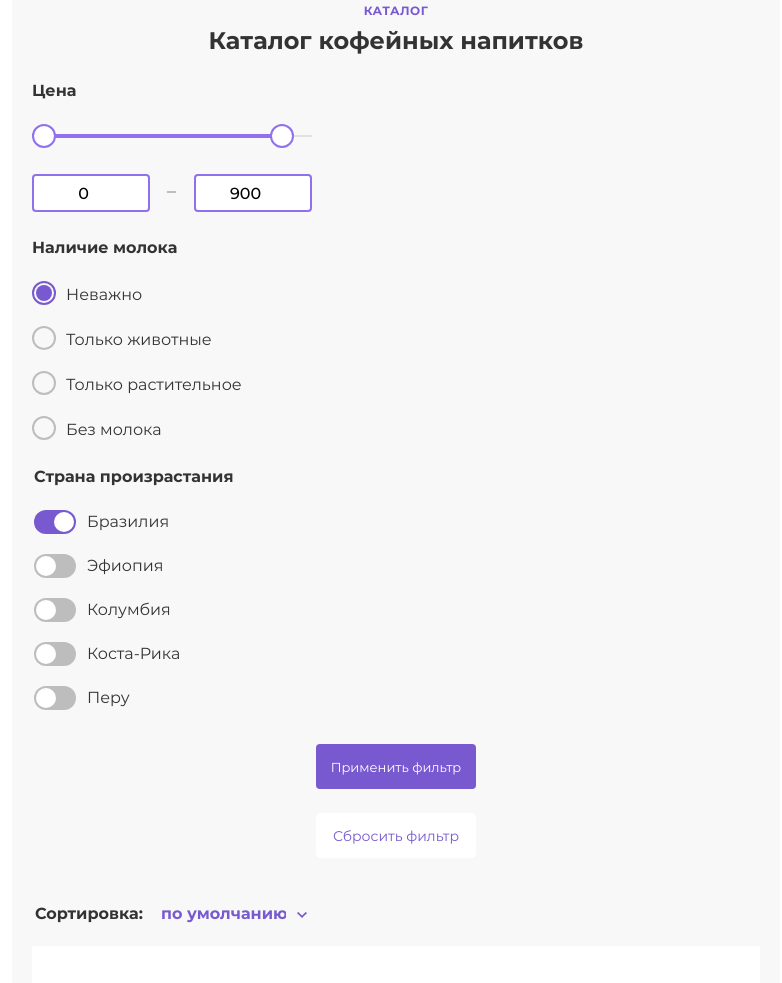
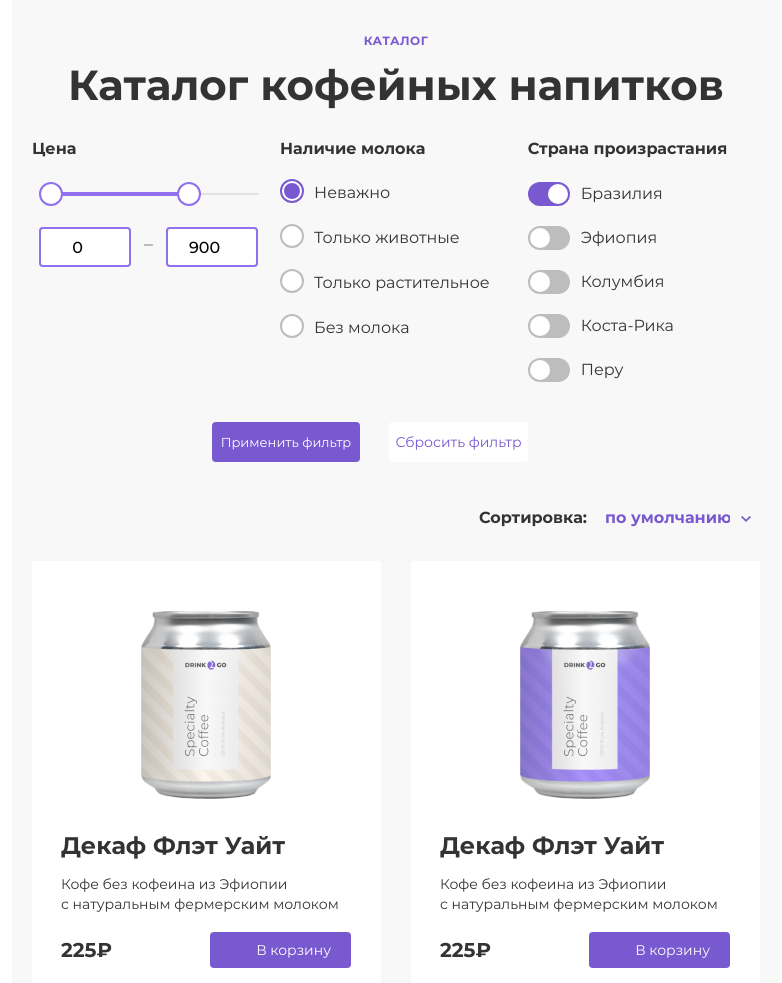
Before and after one commit to Lyezik/Grading, a website: page source/index.html in a window 1280 px wide. Shown: the part 1685-2668 px from the top of the page, without its empty margins (244-1026 px from the left). Drawn offline with nearby package versions, Linux system fonts and the light colour scheme; files that its build step writes are made by us from their sources.

Commit message:
настраивает адаптив каталога для планшета

```diff
--- a/source/index.html
+++ b/source/index.html
@@ -14,8 +14,7 @@
     <a class="main-header__logo header-logo">
       <picture>
         <source media="(min-width: 1440px)" srcset="./img/logo-big.svg">
-        <source media="(min-width: 768px)"
-          srcset="./img/logo-middle.svg">
+        <source media="(min-width: 768px)" srcset="./img/logo-middle.svg">
         <img class="header-logo__image" src="./img/logo-small.svg" width="32" height="36" alt="Логотип Drink2Go">
       </picture>
     </a>
@@ -138,10 +137,11 @@
       <p class="catalog__description">Каталог</p>
       <h2 class="catalog__title">Каталог кофейных напитков</h2>
       <div class="catalog__filter filter">
+        <div class="filter__wrapper">
           <fieldset class="filter__price price">
             <legend class="price__title">Цена</legend>
             <div class="range-scale">
-            <div class="range-scale__bar" style="left: 12px; width: 238px">
+              <div class="range-scale__bar" style="left: 12px; width: 138px">
                 <button class="range-scale__toggle range-scale__toggle--min" type="button">
                   <span class="visually-hidden">Изменить минимальную цену</span>
                 </button>
@@ -232,6 +232,7 @@
               </li>
             </ul>
           </fieldset>
+        </div>
         <div class="filter__filter-buttons filter-buttons">
           <button class="filter-buttons__apply button" type="button">Применить фильтр</button>
           <button class="filter-buttons__reset button" type="reset">Сбросить фильтр</button>
@@ -255,7 +256,7 @@
           <a href="can-white">
             <h3 class="card__title">Декаф Флэт Уайт</h3>
           </a>
-          <p class="card__description">Кофе без кофеина из Эфиопии
+          <p class="card__description">Кофе без кофеина из Эфиопии <br>
             с натуральным фермерским молоком</p>
           <div class="card__buy">
             <p class="card__price">225₽</p>
@@ -275,7 +276,7 @@
           <a href="can-purple">
             <h3 class="card__title">Декаф Флэт Уайт</h3>
           </a>
-          <p class="card__description">Кофе без кофеина из Эфиопии
+          <p class="card__description">Кофе без кофеина из Эфиопии <br>
             с натуральным фермерским молоком</p>
           <div class="card__buy">
             <p class="card__price">225₽</p>
@@ -295,7 +296,7 @@
           <a href="can-black">
             <h3 class="card__title">Декаф Флэт Уайт</h3>
           </a>
-          <p class="card__description">Кофе без кофеина из Эфиопии
+          <p class="card__description">Кофе без кофеина из Эфиопии <br>
             с натуральным фермерским молоком</p>
           <div class="card__buy">
             <p class="card__price">225₽</p>
@@ -315,7 +316,7 @@
           <a href="can-pink">
             <h3 class="card__title">Декаф Флэт Уайт</h3>
           </a>
-          <p class="card__description">Кофе без кофеина из Эфиопии
+          <p class="card__description">Кофе без кофеина из Эфиопии <br>
             с натуральным фермерским молоком</p>
           <div class="card__buy">
             <p class="card__price">225₽</p>
@@ -335,7 +336,7 @@
           <a href="can-brown">
             <h3 class="card__title">Декаф Флэт Уайт</h3>
           </a>
-          <p class="card__description">Кофе без кофеина из Эфиопии
+          <p class="card__description">Кофе без кофеина из Эфиопии <br>
             с натуральным фермерским молоком</p>
           <div class="card__buy">
             <p class="card__price">225₽</p>
@@ -355,7 +356,7 @@
           <a href="can-yellow">
             <h3 class="card__title">Декаф Флэт Уайт</h3>
           </a>
-          <p class="card__description">Кофе без кофеина из Эфиопии
+          <p class="card__description">Кофе без кофеина из Эфиопии <br>
             с натуральным фермерским молоком</p>
           <div class="card__buy">
             <p class="card__price">225₽</p>
--- a/source/less/blocks/card.less
+++ b/source/less/blocks/card.less
@@ -4,11 +4,22 @@
   padding: 40px 20px 21px 20px;
   background: #ffffff;
   gap: 4px;
+
+  @media (min-width: 768px) {
+    width: 349px;
+    box-sizing: border-box;
+    padding: 50px 30px 30px 29px;
+    min-height: 440px;
+  }
 }
 
 .card__img {
   display: block;
   margin: 0 auto 19px auto;
+
+  @media (min-width: 768px) {
+    margin-bottom: 25px;
+  }
 }
 
 .card__title {
@@ -18,6 +29,12 @@
   line-height: 32px;
   color: #333333;
   max-width: 230px;
+
+  @media (min-width: 768px) {
+    font-size: 24px;
+    line-height: 36px;
+    margin-bottom: 6px;
+  }
 }
 
 .card__description {
@@ -26,6 +43,11 @@
   line-height: 20px;
   color: #333333;
   max-width: 230px;
+
+  @media (min-width: 768px) {
+    max-width: 279px;
+    margin-bottom: 14px;
+  }
 }
 
 .card__buy {
--- a/source/less/blocks/catalog.less
+++ b/source/less/blocks/catalog.less
@@ -1,6 +1,14 @@
 .catalog {
   background: #f8f8f8;
   padding: 50px 20px 44px 20px;
+
+  @media (min-width: 768px) {
+    padding: 80px 20px 90px 20px;
+  }
+
+  @media (min-width: 1440px) {
+    padding: 100px 40px 120px;
+  }
 }
 
 .catalog__description {
@@ -21,6 +29,15 @@
   line-height: 36px;
   color: #333333;
   text-align: center;
+
+  @media (min-width: 768px) {
+    font-size: 42px;
+    line-height: 64px;
+  }
+
+  @media (min-width: 1440px) {
+    margin-bottom: 40px;
+  }
 }
 
 .catalog__filter {
@@ -33,4 +50,11 @@
   margin: 0 0 40px 0;
   padding: 0;
   gap: 20px;
+
+  @media (min-width: 768px) {
+    gap: 30px;
+    flex-direction: row;
+    flex-wrap: wrap;
+    margin-bottom: 70px;
+  }
 }
--- a/source/less/blocks/country.less
+++ b/source/less/blocks/country.less
@@ -21,6 +21,10 @@
   & li:last-child {
     margin-bottom: 0;
   }
+
+  @media (min-width: 768px) {
+    margin-bottom: 0;
+  }
 }
 
 .country__item {
--- a/source/less/blocks/filter-buttons.less
+++ b/source/less/blocks/filter-buttons.less
@@ -2,6 +2,10 @@
   display: flex;
   flex-direction: column;
   align-items: center;
+
+  @media (min-width: 768px) {
+    flex-direction: row;
+  }
 }
 
 .filter-buttons__apply {
@@ -9,6 +13,7 @@
   align-items: center;
   width: 160px;
   height: 45px;
+  font-weight: 400;
   font-size: 13px;
   line-height: 24px;
   background: #7859cf;
@@ -16,11 +21,20 @@
   color: #ffffff;
   border-radius: 4px;
   margin-bottom: 24px;
+
+  @media (min-width: 768px) {
+    margin-bottom: 0;
+    margin-left: 180px;
+    margin-right: 29px;
+    width: 148px;
+    height: 40px;
+  }
 }
 
 .filter-buttons__reset {
   justify-content: center;
   align-items: center;
+  font-weight: 400;
   width: 160px;
   height: 45px;
   font-size: 14px;
@@ -29,4 +43,9 @@
   border: none;
   color: #7859cf;
   border-radius: 4px;
+
+  @media (min-width: 768px) {
+    width: 139px;
+    height: 40px;
+  }
 }
--- a/source/less/blocks/filter.less
+++ b/source/less/blocks/filter.less
@@ -1,3 +1,26 @@
+.filter__wrapper {
+  @media (min-width: 768px) {
+    display: flex;
+    margin-bottom: 40px;
+    flex-wrap: wrap;
+  }
+}
+
 .filter__price {
-  margin-bottom: 24.5px;
+  margin: 0 0 27px;
+
+  @media (min-width: 768px) {
+    margin-right: 21px;
+    margin-left: 7px;
+    margin-bottom: 0;
+  }
 }
+
+.filter__milk {
+  margin: 0;
+
+  @media (min-width: 768px) {
+    margin-right: 36px;
+    margin-bottom: 0;
+  }
+}
--- a/source/less/blocks/milk.less
+++ b/source/less/blocks/milk.less
@@ -1,6 +1,5 @@
 .milk {
   padding: 0;
-  margin: 0;
   border: 0;
 }
 
@@ -10,6 +9,10 @@
   line-height: 24px;
   margin-bottom: 23px;
   padding: 0;
+
+  @media (min-width: 768px) {
+    margin-bottom: 20px;
+  }
 }
 
 .milk__list {
--- a/source/less/blocks/price-label.less
+++ b/source/less/blocks/price-label.less
@@ -1,5 +1,3 @@
-
-
 .price-label__input {
   font-family: "Montserrat", "Arial", sans-serif;
   font-weight: 500;
@@ -13,8 +11,18 @@
   background: #ffffff;
   box-sizing: border-box;
   text-align: center;
+
+  @media (min-width: 768px) {
+    width: 92px;
+    height: 40px;
+    padding: 8px 10px;
+  }
 }
 
 .price-label__input-min {
   margin-right: 44px;
+
+  @media (min-width: 768px) {
+    margin-right: 35px;
+  }
 }
--- a/source/less/blocks/price.less
+++ b/source/less/blocks/price.less
@@ -1,7 +1,10 @@
 .price {
   border: none;
   padding: 0;
-  margin: 0 0 24px;
+
+  @media (min-width: 768px) {
+    width: 220px;
+  }
 }
 
 .price__title {
@@ -10,6 +13,10 @@
   line-height: 24px;
   margin-bottom: 32px;
   padding: 0;
+
+  @media (min-width: 768px) {
+    margin-left: -7px;
+  }
 }
 
 .price__wrapper {
@@ -24,5 +31,9 @@
     height: 2px;
     top: 17px;
     left: 135px;
+
+    @media (min-width: 768px) {
+      left: 105px;
+    }
   }
 }
--- a/source/less/blocks/radio-label.less
+++ b/source/less/blocks/radio-label.less
@@ -12,6 +12,7 @@
   border: 2px solid #bdbdbd;
   bottom: -1px;
   left: 0;
+  background: #ffffff;
 }
 
 .radio-label__input:checked + .radio-label__mark::after {
--- a/source/less/blocks/range-scale.less
+++ b/source/less/blocks/range-scale.less
@@ -4,6 +4,11 @@
   margin-bottom: 37px;
   height: 2px;
   background: #e2e2e2;
+
+  @media (min-width: 768px) {
+    width: 220px;
+    margin-bottom: 32px;
+  }
 }
 
 .range-scale__bar {
--- a/source/less/blocks/sort.less
+++ b/source/less/blocks/sort.less
@@ -2,6 +2,11 @@
   display: flex;
   margin: 0 0 16px 0;
   padding-left: 3px;
+
+  @media (min-width: 768px) {
+    justify-content: end;
+    margin-bottom: 27px;
+  }
 }
 
 .sort__description {
```
Lines whose indentation alone changed are shown as unchanged.
